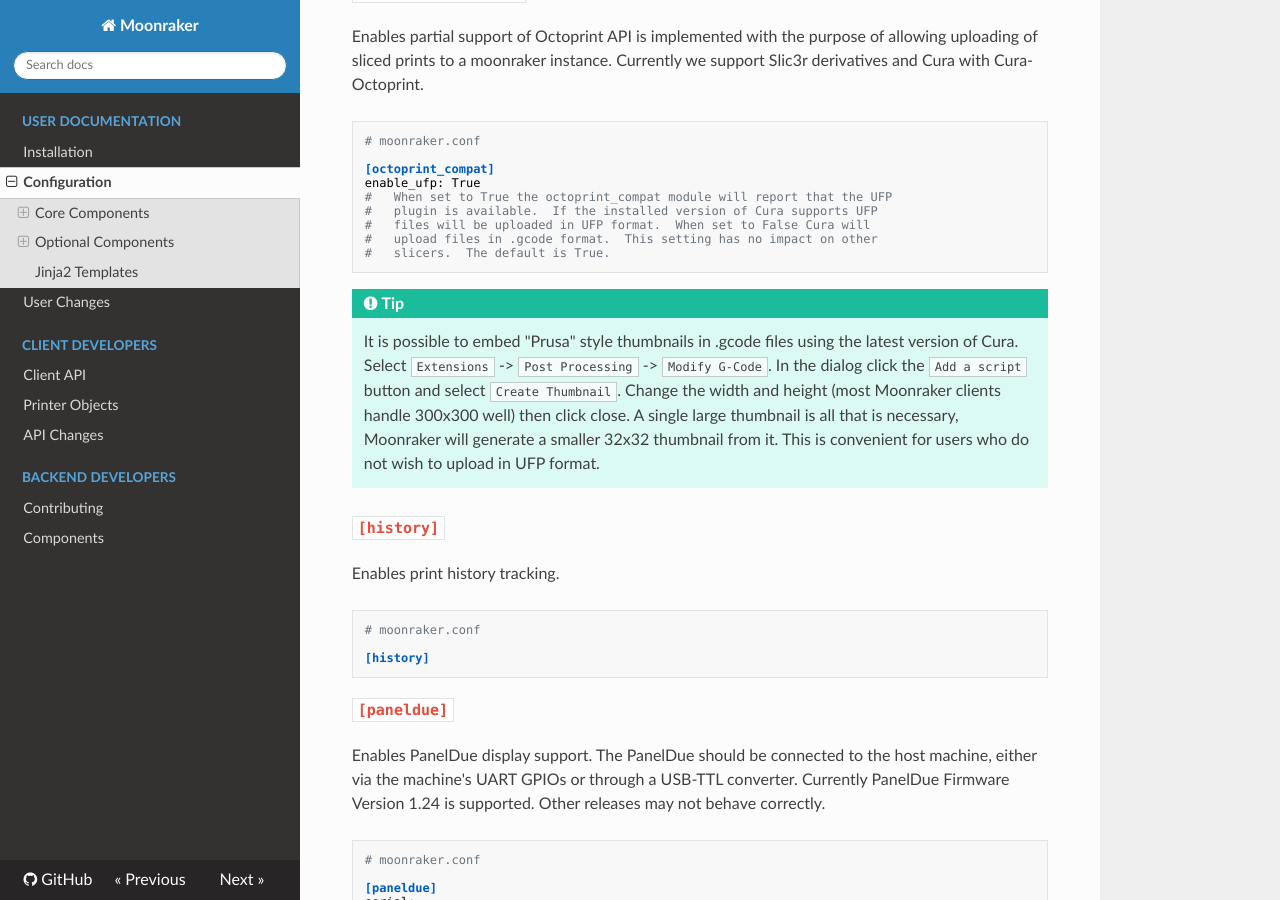
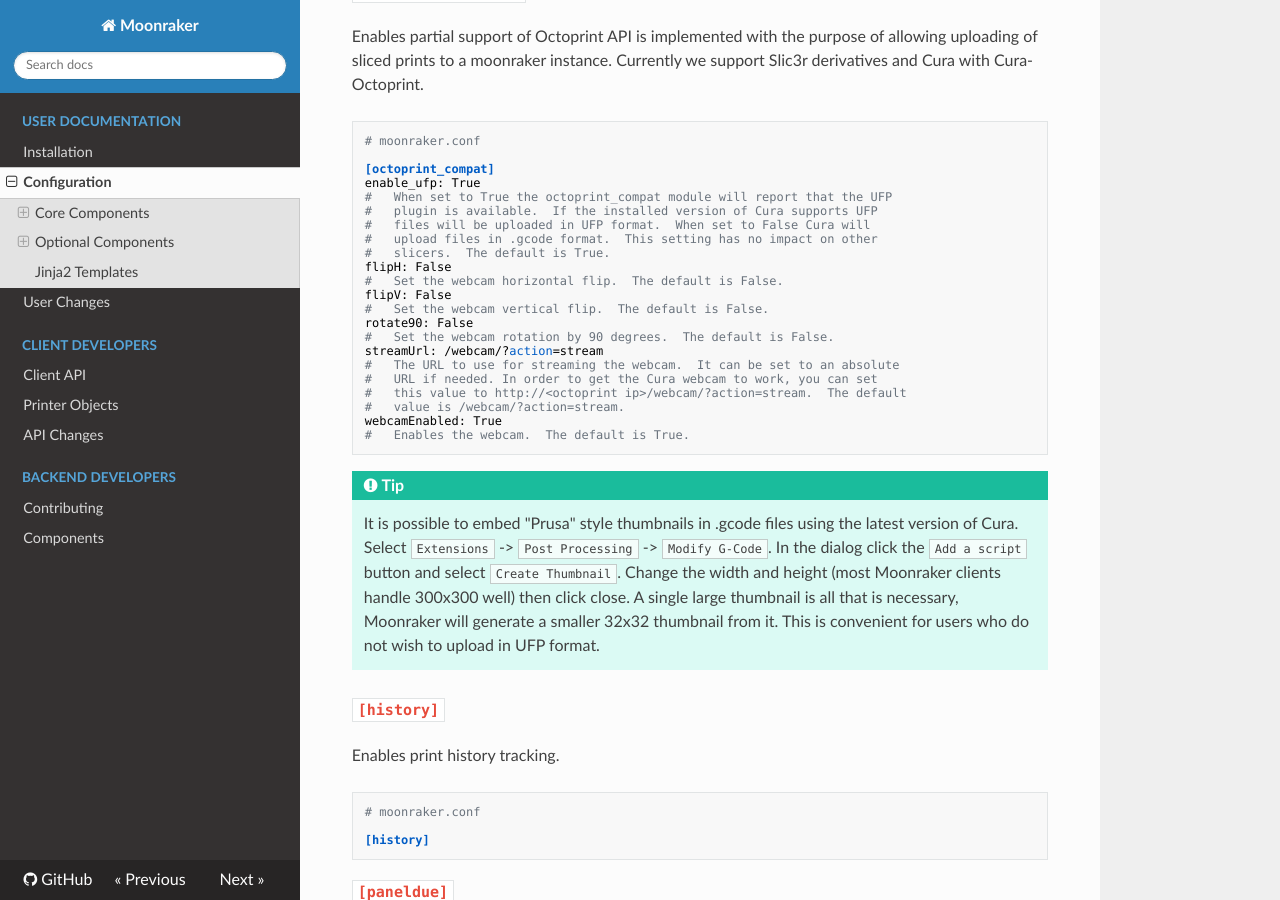
Before and after one commit to Arksine/moonraker, an MkDocs documentation site: the page built from docs/configuration.md, in a window 1280 px wide and 900 px high, scrolled down 4085 px. Built offline with MkDocs 1.6.1, drawn with Linux system fonts in a browser that asks for light colours; nearby versions of some CDN libraries.

Commit message:
Updated documentation

````diff
--- a/docs/configuration.md
+++ b/docs/configuration.md
@@ -245,6 +245,19 @@
 #   files will be uploaded in UFP format.  When set to False Cura will
 #   upload files in .gcode format.  This setting has no impact on other
 #   slicers.  The default is True.
+flipH: False
+#   Set the webcam horizontal flip.  The default is False.
+flipV: False
+#   Set the webcam vertical flip.  The default is False.
+rotate90: False
+#   Set the webcam rotation by 90 degrees.  The default is False.
+streamUrl: /webcam/?action=stream
+#   The URL to use for streaming the webcam.  It can be set to an absolute
+#   URL if needed. In order to get the Cura webcam to work, you can set
+#   this value to http://<octoprint ip>/webcam/?action=stream.  The default
+#   value is /webcam/?action=stream.
+webcamEnabled: True
+#   Enables the webcam.  The default is True.
 ```
 
 !!! Tip
````
Also changed, not shown: docs/user_changes.md (+14 -0 lines).
